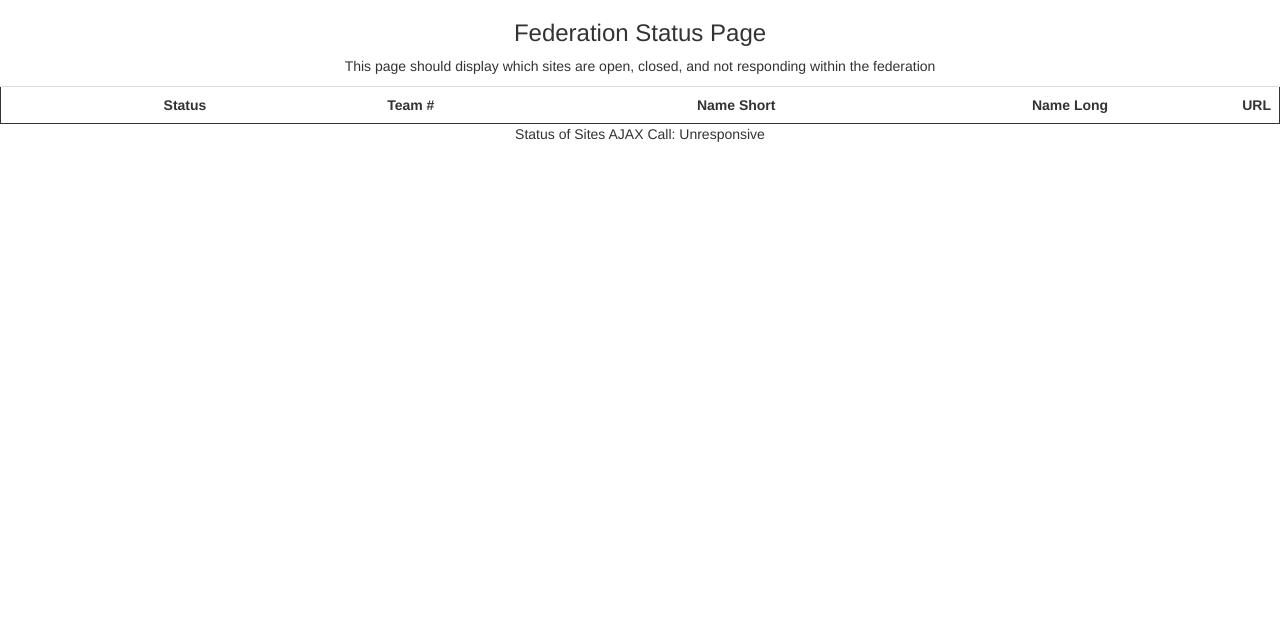
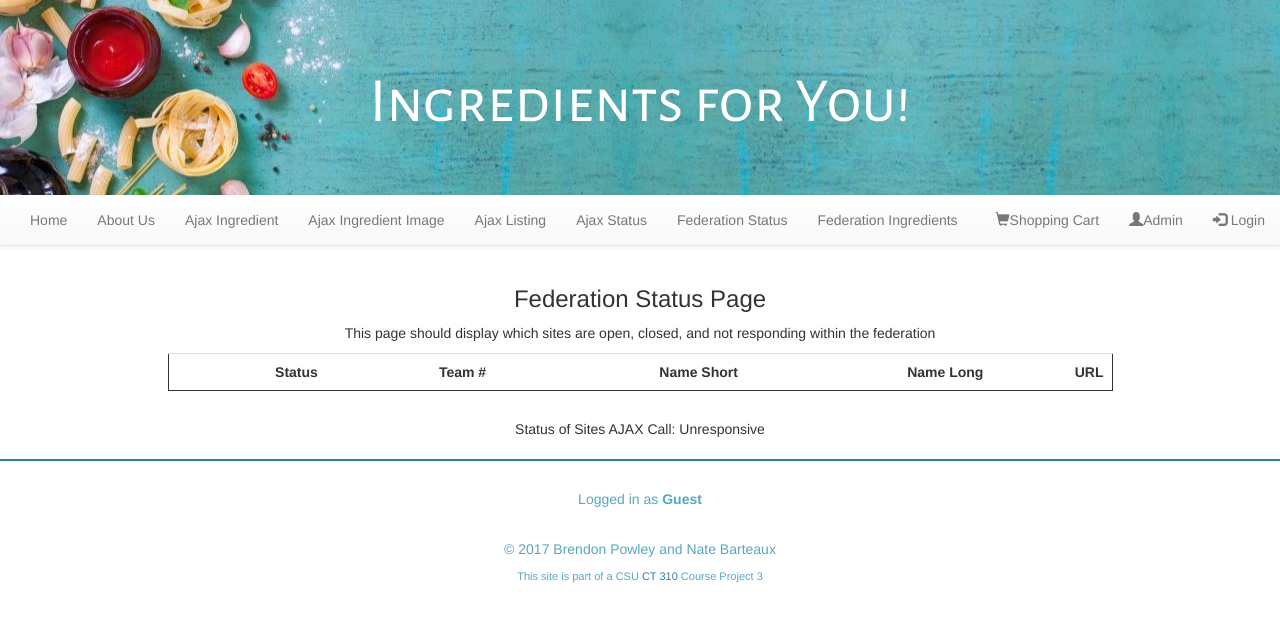
Before and after one commit to bpowley/project3, a PHP site: page /fedr_status.php in a window 1280 px wide. Shown: the top 622 px of the page. Run offline with PHP 8.4, Linux system fonts and the light colour scheme; data that the repository does not hold is empty; a stand-in replaces the project's code that opens the database connection; some libraries are stand-ins or nearby versions.

Commit message:
refactored fedrs & footer

```diff
--- a/fedr_ings.js
+++ b/fedr_ings.js
@@ -58,7 +58,7 @@ function addRow(listing, url){
 	// add link here
 	row_html += "<td>" + listing.name + "</td>";
 	row_html += "<td>" + listing.unit + "</td>";
-	row_html += "<td>" + listing.cost + "</td>";
+	row_html += "<td>" + "$" + listing.cost + "</td>";
 	row_html += "<td>" + url + "</td>";
 	row_html += "</tr>";
 
--- a/fedr_status.php
+++ b/fedr_status.php
@@ -1,4 +1,5 @@
-<!DOCTYPE html>
+<?php
+/*<!DOCTYPE html>
 <html lang="en-US">
 <head>
 <meta http-equiv="Content-Type" content="text/html; charset=UTF-8" />
@@ -7,13 +8,26 @@
 <link href="style.css" rel="stylesheet" type="text/css" />
 <link rel="stylesheet" href="https://maxcdn.bootstrapcdn.com/bootstrap/3.3.7/css/bootstrap.min.css">
 <script src="https://ajax.googleapis.com/ajax/libs/jquery/3.2.0/jquery.min.js"></script>
-<script src="https://maxcdn.bootstrapcdn.com/bootstrap/3.3.7/js/bootstrap.min.js"></script>
-<script src="./jquery.min.js"></script>
-<script type="text/javascript" src="./fedr_status.js"></script>
+<script src="https://maxcdn.bootstrapcdn.com/bootstrap/3.3.7/js/bootstrap.min.js"></script>*/
 
+require_once "inc/page_setup.php";
+$pgTitle = "Federation Status Page";
+
+include ('inc/header.php');
+echo '<script src="./jquery.min.js"></script>';
+echo '<script type="text/javascript" src="./fedr_status.js"></script>';
+
+?>
 </head>
-<body>
-  <div>
+
+<?php include ('inc/nav.php'); ?>
+
+<!-- Start contents of main page here. -->
+<div class="container">
+  <div class="row">
+    <div class="col-xs-1">
+    </div>
+    <div class="col-xs-10">
       <h3 style="text-align: center;">Federation Status Page</h3>
       <p style="text-align: center;"> This page should display which sites are open, closed, and not responding within the federation</p>
       <table id="sites" class="table" style="margin: 0 auto;">
@@ -25,10 +39,14 @@
           <th style="text-align: right;">URL</th>
         </tr>
       </table>
-    <p  style="text-align: center;">
+      <p style="text-align: center; padding-top: 2em;">
         Status of Sites AJAX Call: <span id="output1">Unresponsive</span>
       </p>
     </div>
+    <div class="col-xs-1">
+    </div>
+  </div>
+</div>
 
-</body>
-</html>
+  <!-- End of contents -->
+  <?php include('inc/footer.php'); ?>
--- a/inc/footer.php
+++ b/inc/footer.php
@@ -2,8 +2,8 @@
 <footer>
 	<div class="footer col-lg-12 col-md-12 col-sm-12 col-xs-12">
 		<p>Logged in as <strong id="displayName"><?php echo $_SESSION['sessionUser']; ?></strong></p> <br/>
-		<p>&copy; 2017 Brendon Powley and Ben Mertz</p>
-		<p style="font-size:11px">This site is part of a CSU <a href = "https://www.cs.colostate.edu/~ct310/yr2017sp/">CT 310</a> Course Project 2</p>
+		<p>&copy; 2017 Brendon Powley and Nate Barteaux</p>
+		<p style="font-size:11px">This site is part of a CSU <a href = "https://www.cs.colostate.edu/~ct310/yr2017sp/">CT 310</a> Course Project 3</p>
 	</div>
 </footer>
 
--- a/inc/nav.php
+++ b/inc/nav.php
@@ -29,6 +29,7 @@
 					<li><a href="ajax_listing.php">Ajax Listing</a></li>
 					<li><a href="ajax_status.php">Ajax Status</a></li>
 					<li><a href="fedr_status.php">Federation Status</a></li>
+					<li><a href="fedr_ings.php">Federation Ingredients</a></li>
 				</ul>
 
 				<ul class="nav navbar-nav navbar-right">
```
Also changed, not shown: fedr_ings.php (+27 -6 lines). Lines whose indentation alone changed are shown as unchanged.
